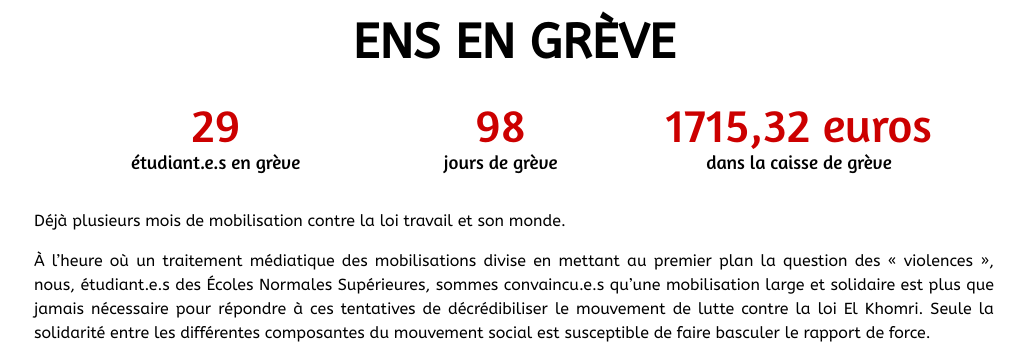
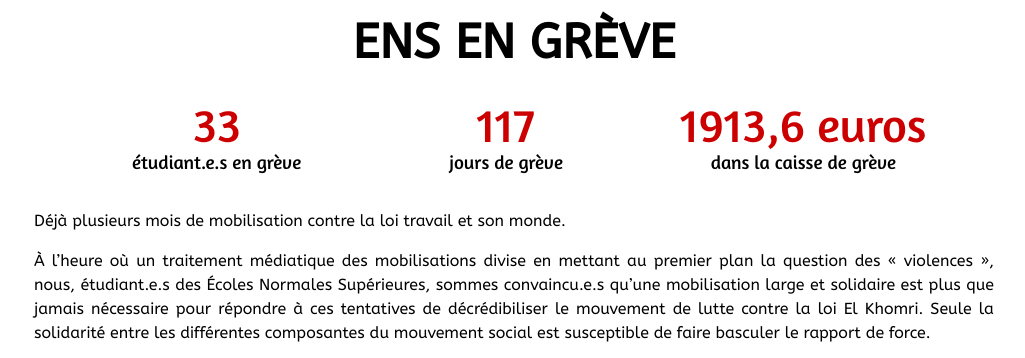
Before and after one commit to ensengreve/ensengreve.github.io, a plain HTML site: page index.html in a window 1280 px wide. Shown: the part 383-741 px from the top of the page, without its empty margins (126-1151 px from the left). Drawn offline with Linux system fonts and the light colour scheme.

Commit message:
MAJ compteurs

```diff
--- a/index.html
+++ b/index.html
@@ -23,16 +23,16 @@
       <table class="stats">
         <tr>
           <td>
-            <span class="number">29</span><br />
+            <span class="number">33</span><br />
             <span class="subtitle">étudiant.e.s en grève</span>
           </td>
           <td>
-            <span class="number">98</span><br />
+            <span class="number">117</span><br />
             <span class="subtitle">jours de grève</span>
           </td>
           <td>
             <a href="https://www.yoongo.com/fr-c2537-ens-en-greve">
-              <span class="number">1715,32 euros</span><br />
+              <span class="number">1913,6 euros</span><br />
               <span class="subtitle">dans la caisse de grève</span>
             </a>
           </td>
```
